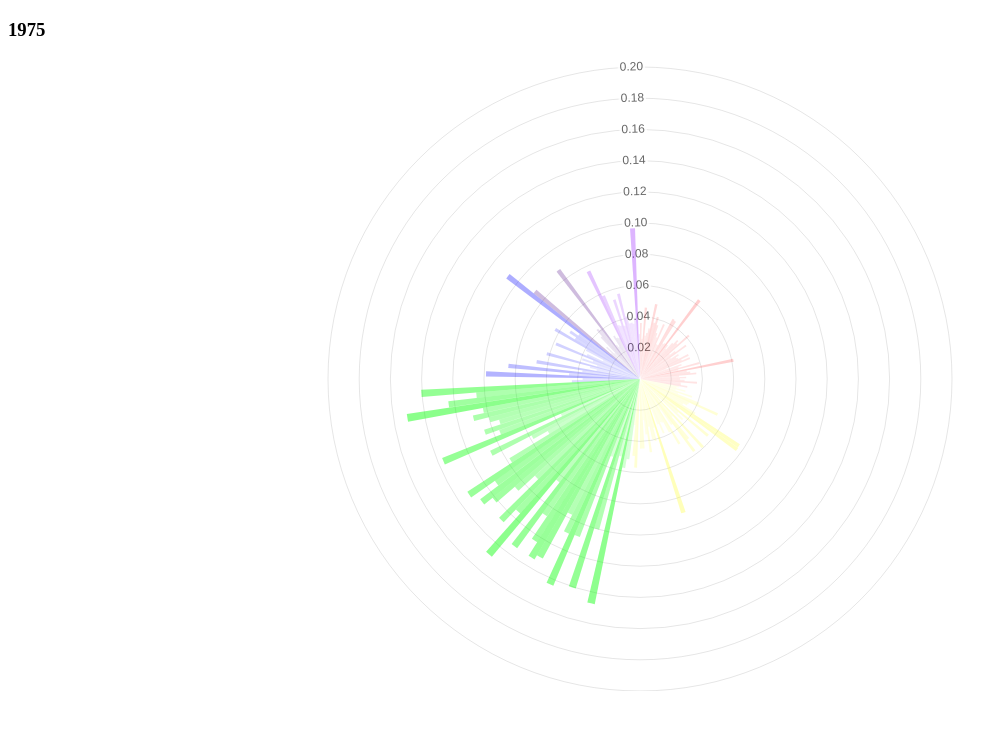
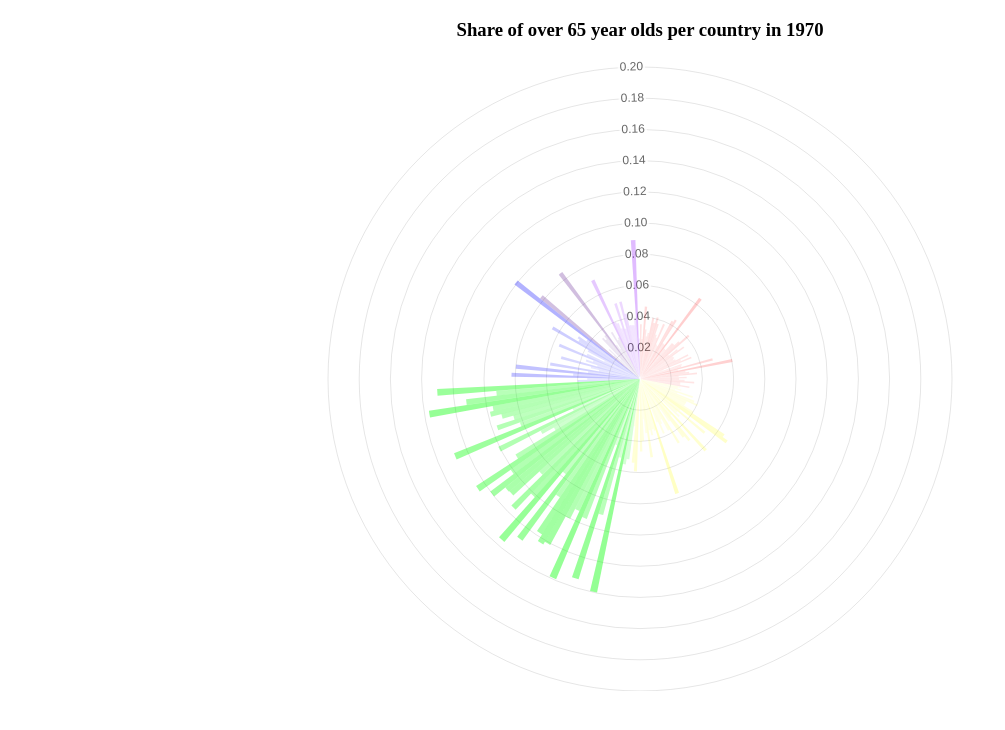
Before and after one commit to ebuddj/2019-elderly, a React app: page / in a window 1280 px wide. Shown: the top 730 px of the page, without its empty margins (0-1005 px from the left). Built offline with nearby package versions, Linux system fonts and the light colour scheme; a web font is replaced by a local one.

Commit message:
Production build

```diff
--- a/public/css/styles.min.css
+++ b/public/css/styles.min.css
@@ -28,6 +28,9 @@
 .nowrap___2n1o8 {
   white-space: nowrap;
 }
+.app___2khK2 h3 {
+  text-align: center;
+}
 .app___2khK2 circle {
   fill: transparent;
   stroke: rgba(33, 33, 33, 0.1);
--- a/src/jsx/App.jsx
+++ b/src/jsx/App.jsx
@@ -103,7 +103,7 @@ class App extends Component {
     }
     return (
       <div className={style.app}>
-        <h3>{this.state.year}</h3>
+        <h3>Share of over 65 year olds per country in {this.state.year}</h3>
         <div>
           <Polar data={this.state.data} options={options} />
         </div>
--- a/src/styles/styles.less
+++ b/src/styles/styles.less
@@ -1,6 +1,9 @@
 @import 'basics.less';
 
 .app {
+  h3 {
+    text-align: center;
+  }
   circle {
     fill: transparent;
     stroke: rgba(33, 33, 33, 0.1);
```
Also changed, not shown: public/js/script.min.js.
